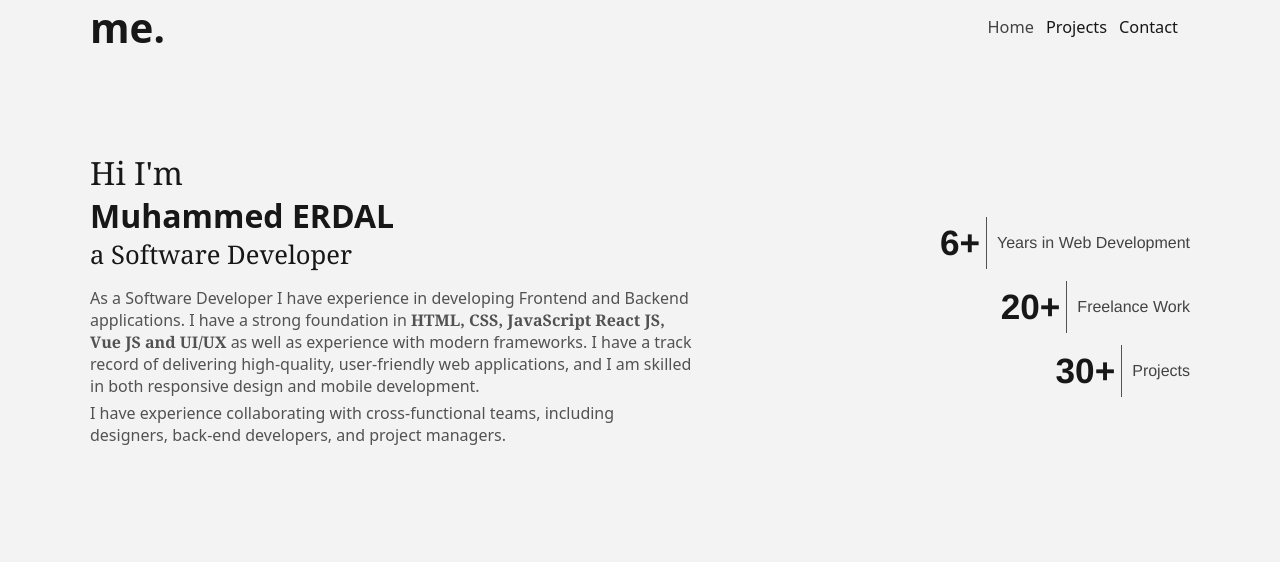
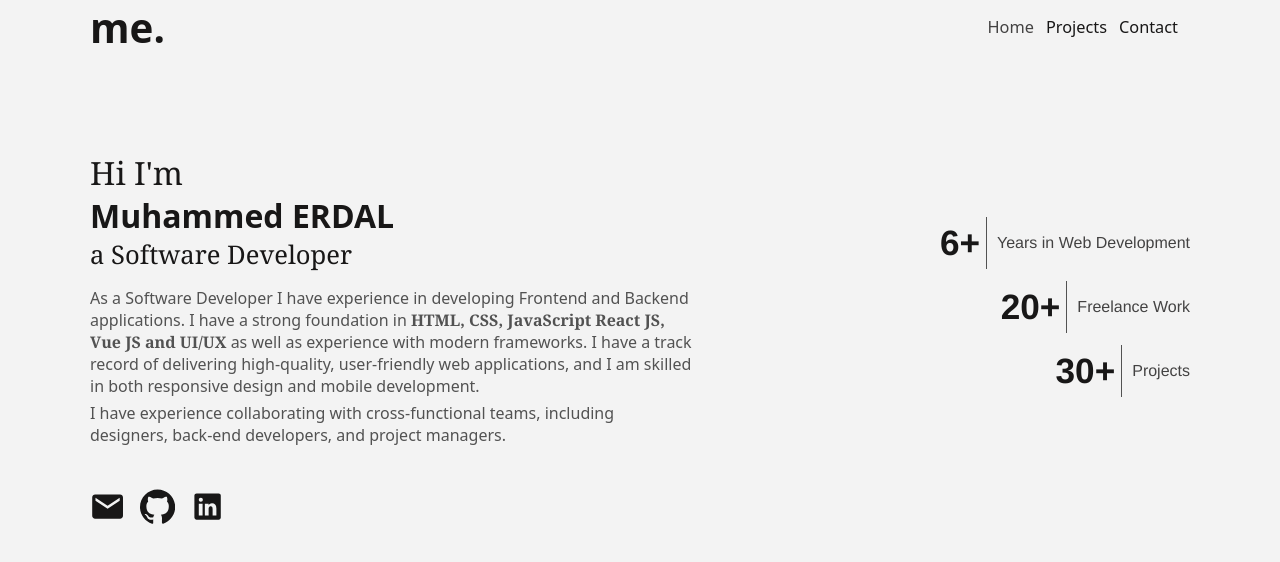
Before and after one commit to coderdal/coderdal.github.io, a React (Vite) app: page / in a window 1280 px wide. Shown: the top 562 px of the page. Built offline with nearby package versions, Linux system fonts and the light colour scheme.

Commit message:
react-icons pkg. & social section design

```diff
--- a/package.json
+++ b/package.json
@@ -14,6 +14,7 @@
     "react": "^18.2.0",
     "react-dom": "^18.2.0",
     "react-i18next": "^13.0.1",
+    "react-icons": "^4.10.1",
     "react-router-dom": "^6.13.0",
     "react-transition-group": "^4.4.5"
   },
--- a/src/components/Home.jsx
+++ b/src/components/Home.jsx
@@ -1,7 +1,11 @@
 import styles from "@/styles/home.module.css";
+
+import { IoMdMail, IoLogoLinkedin } from "react-icons/io";
+import { ImGithub } from "react-icons/im";
 
 function Home() {
   return (
+    <>
       <section className={styles.section}>
         <div className={styles.introduce}>
           <div className={styles.hello}>
@@ -13,12 +17,12 @@ function Home() {
           </div>
           <div className={styles.brief}>
             <p className={styles.par}>
-            As a Software Developer I have experience in developing Frontend and
-            Backend applications. I have a strong foundation in
+              As a Software Developer I have experience in developing Frontend
+              and Backend applications. I have a strong foundation in
               <span> HTML, CSS, JavaScript React JS, Vue JS and UI/UX</span> as
-            well as experience with modern frameworks. I have a track record of
-            delivering high-quality, user-friendly web applications, and I am
-            skilled in both responsive design and mobile development.
+              well as experience with modern frameworks. I have a track record
+              of delivering high-quality, user-friendly web applications, and I
+              am skilled in both responsive design and mobile development.
             </p>
             <p className={styles.par}>
               I have experience collaborating with cross-functional teams,
@@ -41,6 +45,34 @@ function Home() {
           </div>
         </div>
       </section>
+      {/* Social */}
+      <div className={styles.social}>
+        <a
+          href="mailto:erdalcodes@gmail.com"
+          target="_blank"
+          rel="noreferrer"
+          className={styles.socialLink}
+        >
+          <IoMdMail />
+        </a>
+        <a
+          href="https://github.com/coderdal"
+          target="_blank"
+          rel="noreferrer"
+          className={styles.socialLink}
+        >
+          <ImGithub />
+        </a>
+        <a
+          href="https://www.linkedin.com/in/muhammederdal/"
+          target="_blank"
+          rel="noreferrer"
+          className={styles.socialLink}
+        >
+          <IoLogoLinkedin />
+        </a>
+      </div>
+    </>
   );
 }
 
--- a/src/styles/home.module.css
+++ b/src/styles/home.module.css
@@ -68,6 +68,25 @@
   opacity: 0.8;
 }
 
+/* Social */
+
+.social {
+  padding: 25px 0px 10px;
+  display: flex;
+}
+
+.social .socialLink {
+  font-size: 2.2em;
+  margin-right: 15px;
+  color: var(--dark-color);
+  cursor: pointer;
+  transition: 200ms opacity ease-in;
+}
+
+.social .socialLink:hover {
+  opacity: 0.7;
+}
+
 /* Media Queries */
 
 @media screen and (max-width: 800px) {
@@ -80,4 +99,9 @@
   .section .skills {
     margin-top: 30px;
   }
+
+  .social {
+    padding: 50px 0px 10px;
+    justify-content: center;
+  }
 }
```
Also changed, not shown: 1 other file (tests, documents, lock files or other folders). Lines whose indentation alone changed are shown as unchanged.
